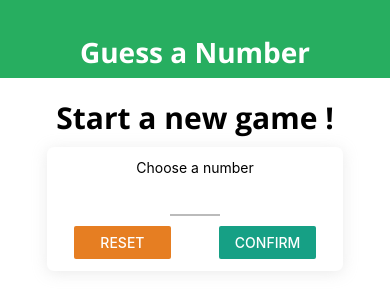
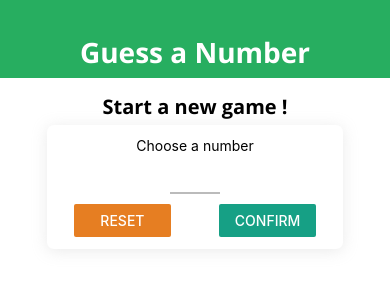
Before and after one commit to zamanshahed/react-native-guess-number, a React Native app: screen / in a window 390 px wide. Shown: the top 300 px of the page. Built offline with nearby package versions, Linux system fonts and the light colour scheme.

Commit message:
custom button added and used

```diff
--- a/Components/BodyText.js
+++ b/Components/BodyText.js
@@ -2,7 +2,9 @@ import React from "react";
 import { Text, StyleSheet } from "react-native";
 
 const BodyText = (props) => {
-  return <Text style={styles.body}>{props.children}</Text>;
+  return (
+    <Text style={{ ...styles.body, ...props.style }}>{props.children}</Text>
+  );
 };
 
 const styles = StyleSheet.create({
--- /dev/null
+++ b/Components/MainButton.js
@@ -0,0 +1,30 @@
+import React from "react";
+import { View, Text, TouchableOpacity, StyleSheet } from "react-native";
+
+import Colors from "../Constants/Colors";
+
+const MainButton = (props) => {
+  return (
+    <TouchableOpacity onPress={props.onPress}>
+      <View style={styles.buttonContainer}>
+        <Text style={styles.buttonText}>{props.children}</Text>
+      </View>
+    </TouchableOpacity>
+  );
+};
+
+const styles = StyleSheet.create({
+  buttonContainer: {
+    backgroundColor: Colors.primary,
+    paddingVertical: 12,
+    paddingHorizontal: 30,
+    borderRadius: 39,
+  },
+  buttonText: {
+    color: "#fff",
+    fontSize: 18,
+    fontFamily: "open-sans",
+  },
+});
+
+export default MainButton;
--- a/Components/TitleText.js
+++ b/Components/TitleText.js
@@ -10,8 +10,9 @@ const TitleText = (props) => {
 const styles = StyleSheet.create({
   body: {
     fontFamily: "open-sans-bold",
-    fontSize: 30,
-    padding: 9,
+    fontSize: 20,
+    marginVertical: 5,
+    color: "black",
   },
 });
 
--- a/Screens/GameOverScreen.js
+++ b/Screens/GameOverScreen.js
@@ -4,11 +4,12 @@ import { View, Text, StyleSheet, Button, Image } from "react-native";
 import Colors from "../Constants/Colors";
 import BodyText from "../Components/BodyText";
 import TitleText from "../Components/TitleText";
+import MainButton from "../Components/MainButton";
 
 const GameOverScreen = (props) => {
   return (
     <View style={styles.screen}>
-      <TitleText style={styles.text}>The game is over!</TitleText>
+      <TitleText>The game is over!</TitleText>
       <View style={styles.imageContainer}>
         <Image
           style={styles.image}
@@ -20,12 +21,16 @@ const GameOverScreen = (props) => {
           resizeMode="cover"
         />
       </View>
-      <BodyText style={styles.text}>Score: {props.roundsNumber}</BodyText>
-      <BodyText style={styles.text}>
-        Actual Guess: {props.userNumberWas}
-      </BodyText>
+      <View style={styles.resultContainer}>
+        <BodyText style={styles.text}>
+          You phone needed{" "}
+          <Text style={styles.highlight}>{props.roundsNumber}</Text> rounds to
+          guess the number{" "}
+          <Text style={styles.highlight}>{props.userNumberWas}</Text>
+        </BodyText>
+      </View>
       <View style={styles.buttonContainer}>
-        <Button title="new game" onPress={props.onRestart} />
+        <MainButton onPress={props.onRestart}>New Game</MainButton>
       </View>
     </View>
   );
@@ -38,26 +43,33 @@ const styles = StyleSheet.create({
     alignItems: "center",
   },
   text: {
+    textAlign: "center",
     fontSize: 18,
-    color: "red",
-    fontWeight: "bold",
-    padding: 3,
   },
   buttonContainer: {
-    marginVertical: 15,
+    marginVertical: 5,
+  },
+  resultContainer: {
+    marginHorizontal: 30,
+    marginVertical: 12,
   },
   image: {
     width: "100%",
     height: "100%",
   },
   imageContainer: {
-    width: 300,
-    height: 300,
-    borderRadius: 150,
+    width: 240,
+    height: 240,
+    borderRadius: 120,
     borderWidth: 2,
     borderColor: "black",
     overflow: "hidden",
-    marginVertical: 12,
+    marginVertical: 6,
+  },
+  highlight: {
+    color: Colors.primary,
+    fontFamily: "open-sans-bold",
+    marginHorizontal: 25,
   },
 });
 
--- a/Screens/GameScreen.js
+++ b/Screens/GameScreen.js
@@ -4,6 +4,7 @@ import { View, Text, StyleSheet, Button, Alert } from "react-native";
 import NumberContainer from "../Components/NumberContainer";
 import Card from "../Components/Card";
 import DefaultStyles from "../Constants/default-styles";
+import MainButton from "../Components/MainButton";
 
 const generateRandomNumber = (min, max, exclude) => {
   min = Math.ceil(min);
@@ -60,14 +61,15 @@ const GameScreen = (props) => {
 
   return (
     <View style={styles.screen}>
-      <Text style={DefaultStyles.titleText}>Computer Gussed: </Text>
+      <Text style={DefaultStyles.titleText}>Your Phone Gussed: </Text>
       <NumberContainer>{currentGuess}</NumberContainer>
       <Card style={styles.buttonContainer}>
-        <Button title="Lower" onPress={nextGuessHandler.bind(this, "lower")} />
-        <Button
-          title="Greater"
-          onPress={nextGuessHandler.bind(this, "greater")}
-        />
+        <MainButton onPress={nextGuessHandler.bind(this, "lower")}>
+          Lower
+        </MainButton>
+        <MainButton onPress={nextGuessHandler.bind(this, "greater")}>
+          Greater
+        </MainButton>
       </Card>
     </View>
   );
@@ -84,7 +86,7 @@ const styles = StyleSheet.create({
     justifyContent: "space-around",
     marginTop: 12,
     width: 300,
-    maxWidth: "80%",
+    maxWidth: "90%",
   },
 });
 
--- a/Screens/StartGameScreen.js
+++ b/Screens/StartGameScreen.js
@@ -15,6 +15,7 @@ import Colors from "../Constants/Colors";
 import NumberContainer from "../Components/NumberContainer";
 import BodyText from "../Components/BodyText";
 import TitleText from "../Components/TitleText";
+import MainButton from "../Components/MainButton";
 
 const StartGameScreen = (props) => {
   const [userNumber, setUserNumber] = useState("");
@@ -50,10 +51,9 @@ const StartGameScreen = (props) => {
       <Card style={styles.confirmContainer}>
         <BodyText>Confirmed Number:</BodyText>
         <NumberContainer>{selectedNumber}</NumberContainer>
-        <Button
-          title="Start Game"
-          onPress={() => props.onStartGame(selectedNumber)}
-        />
+        <MainButton onPress={() => props.onStartGame(selectedNumber)}>
+          Start Game
+        </MainButton>
       </Card>
     );
   }
```
